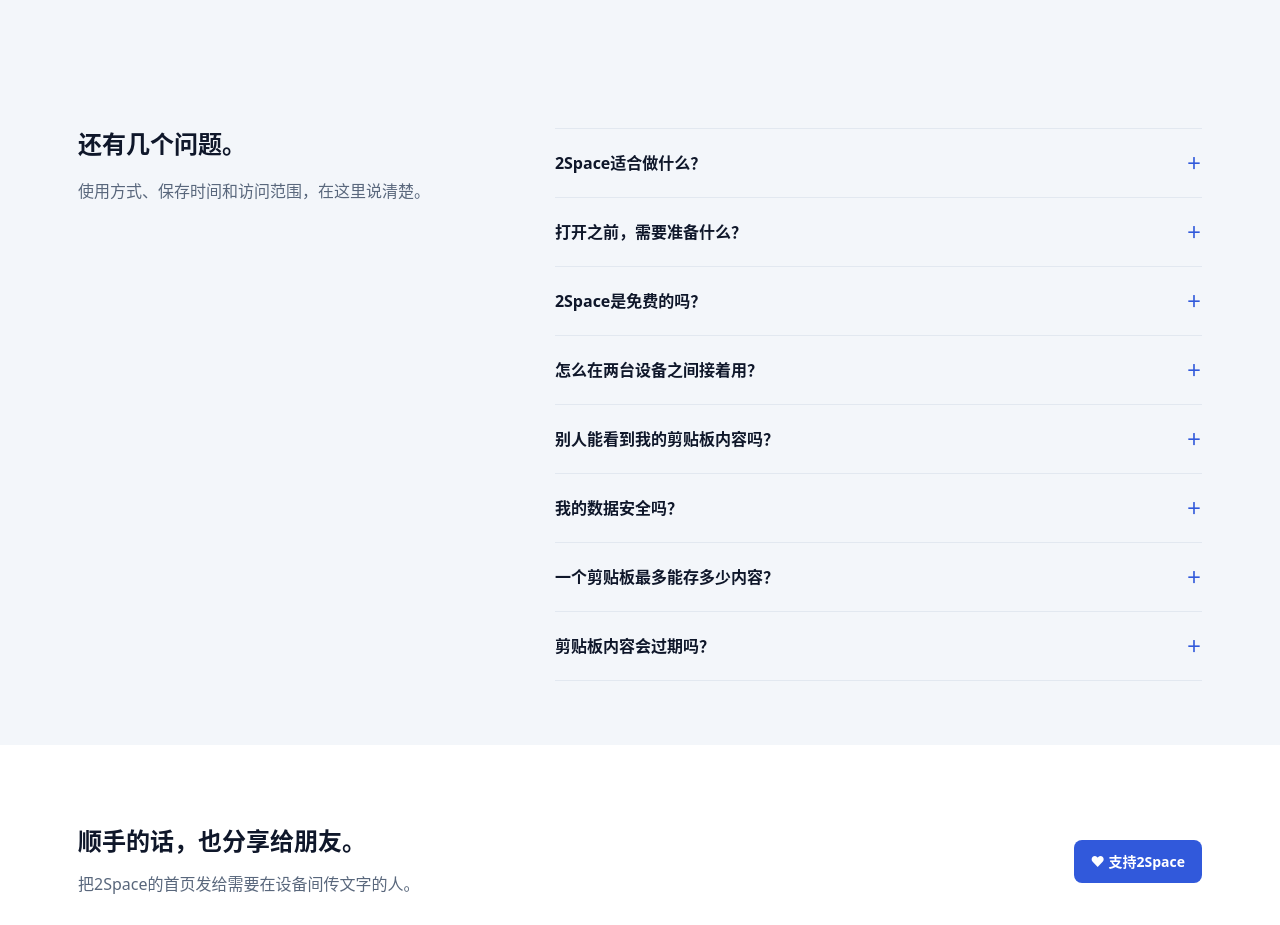
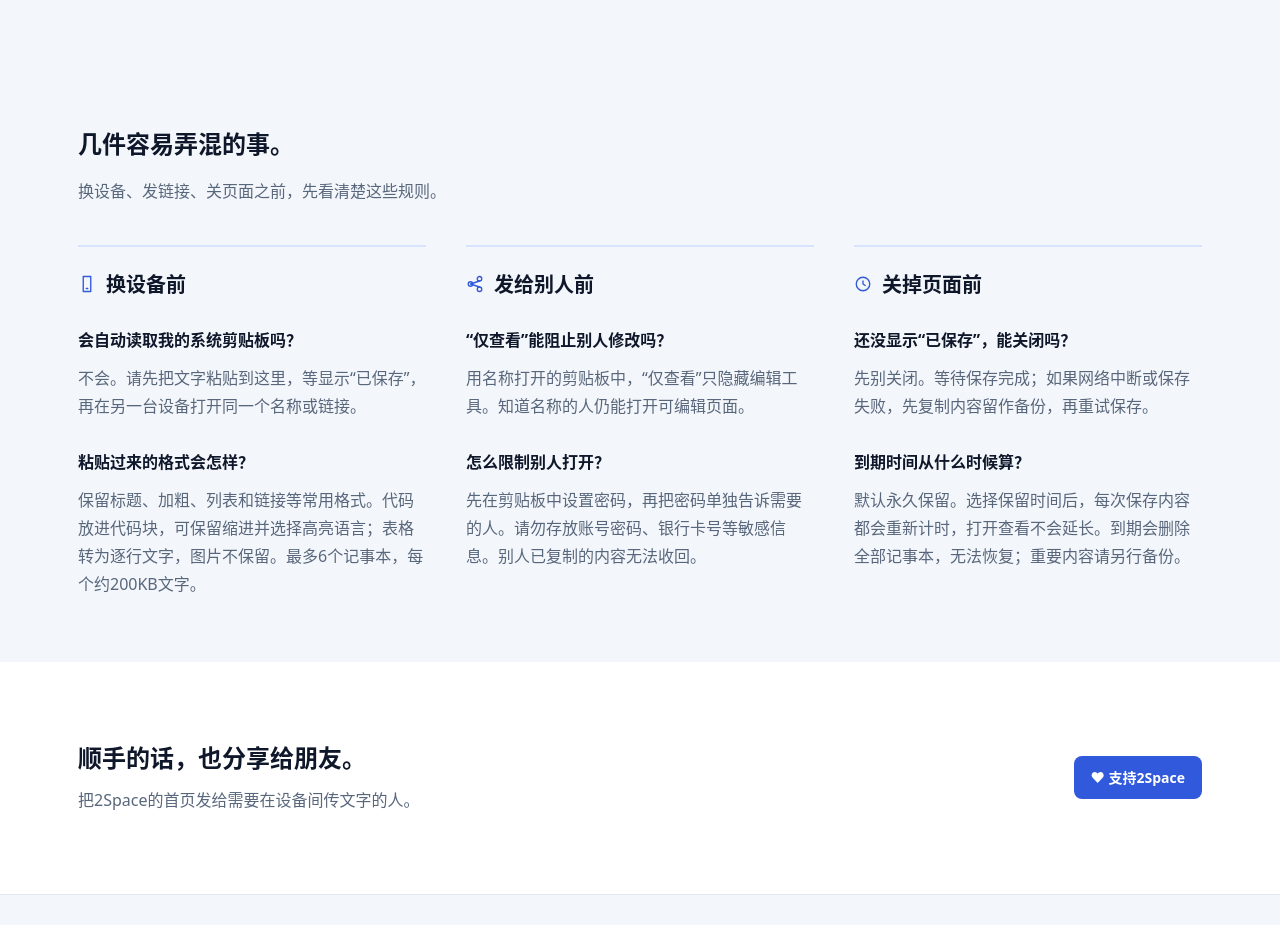
Before and after one commit to xiongwei-git/2Space, a React (Vite) app in the folder apps/web/: page / in a window 1280 px wide. Shown: the part 2660-3585 px from the top of the page. Built offline with nearby package versions, Linux system fonts and the light colour scheme.

Commit message:
fix: prevent empty code hint overlap and rewrite usage guide

```diff
--- a/apps/web/src/Editor.tsx
+++ b/apps/web/src/Editor.tsx
@@ -70,6 +70,13 @@ export default function Editor({
     if (editor) setEditorReadOnly(editor, readOnly);
   }, [editor, readOnly]);
   if (!editor) return <div className="editor-loading">正在打开笔记…</div>;
+  // An empty code block (or heading/list) is intentional structure, not the
+  // untouched text canvas. Never paint the text hint over its NodeView controls.
+  const showTextHint =
+    !readOnly &&
+    editor.isEmpty &&
+    editor.state.doc.childCount === 1 &&
+    editor.state.doc.firstChild?.type.name === "paragraph";
   const tool = (
     label: string,
     title: string,
@@ -147,7 +154,7 @@ export default function Editor({
       )}
       <div className="editor-content">
         <EditorContent editor={editor} />
-        {!readOnly && editor.isEmpty && (
+        {showTextHint && (
           <div className="editor-placeholder" aria-hidden="true">
             在这里粘贴文字，或开始输入。代码可以放进「代码块」。
           </div>
--- a/apps/web/src/Home.tsx
+++ b/apps/web/src/Home.tsx
@@ -51,39 +51,49 @@ const cases = [
     "一段说明或几份笔记，用同一个链接一起分享。",
   ],
 ];
-const faqs = [
+const usageTopics = [
+  {
+    icon: "phone",
+    title: "换设备前",
+    items: [
       [
-    "2Space适合做什么？",
-    "在手机、电脑和平板之间传文字、网页片段或代码，也可以临时记下内容，再把链接分享给别人。",
+        "会自动读取我的系统剪贴板吗？",
+        "不会。请先把文字粘贴到这里，等显示“已保存”，再在另一台设备打开同一个名称或链接。",
       ],
       [
-    "打开之前，需要准备什么？",
-    "有浏览器就可以。不用注册、安装客户端或添加插件。",
+        "粘贴过来的格式会怎样？",
+        "保留标题、加粗、列表和链接等常用格式。代码放进代码块，可保留缩进并选择高亮语言；表格转为逐行文字，图片不保留。最多6个记事本，每个约200KB文字。",
+      ],
+    ],
+  },
+  {
+    icon: "share",
+    title: "发给别人前",
+    items: [
+      [
+        "“仅查看”能阻止别人修改吗？",
+        "用名称打开的剪贴板中，“仅查看”只隐藏编辑工具。知道名称的人仍能打开可编辑页面。",
       ],
       [
-    "2Space是免费的吗？",
-    "创建剪贴板、编辑、设置密码、分享链接、扫码打开和下载文字都可以直接使用。",
+        "怎么限制别人打开？",
+        "先在剪贴板中设置密码，再把密码单独告诉需要的人。请勿存放账号密码、银行卡号等敏感信息。别人已复制的内容无法收回。",
+      ],
+    ],
+  },
+  {
+    icon: "clock",
+    title: "关掉页面前",
+    items: [
+      [
+        "还没显示“已保存”，能关闭吗？",
+        "先别关闭。等待保存完成；如果网络中断或保存失败，先复制内容留作备份，再重试保存。",
       ],
       [
-    "怎么在两台设备之间接着用？",
-    "在第一台设备输入名称并粘贴内容，看到“已保存”后，在另一台设备打开相同链接，就能查看和复制。",
+        "到期时间从什么时候算？",
+        "默认永久保留。选择保留时间后，每次保存内容都会重新计时，打开查看不会延长。到期会删除全部记事本，无法恢复；重要内容请另行备份。",
       ],
-  [
-    "别人能看到我的剪贴板内容吗？",
-    "知道名称的人可以查看和修改。需要限制访问时，请设置密码。仅查看链接只提供阅读页面；知道名称的人仍能另行打开可编辑页面。原有独立链接继续保留原来的访问限制。",
     ],
-  [
-    "我的数据安全吗？",
-    "密码可以限制其他人打开剪贴板，但请勿存放账号密码、银行卡号等高度敏感信息。重要内容另行备份。删除后，别人已经复制的内容也无法收回。",
-  ],
-  [
-    "一个剪贴板最多能存多少内容？",
-    "最多6个记事本，每个约200KB文字。格式越复杂，可用字数越少；超出容量时会提示你拆分内容。",
-  ],
-  [
-    "剪贴板内容会过期吗？",
-    "默认永久保留，也可以选择30分钟至3年的保留时间。每次保存内容会重新计时；只打开查看，不会延长时间。到期后，整个剪贴板和其中的记事本都会删除。",
-  ],
+  },
 ];
 interface Props {
   busy: boolean;
@@ -375,20 +385,27 @@ export default function Home({
           </div>
         </section>
         <section className="home-section" id="faq">
-          <div className="home-container faq-layout">
+          <div className="home-container usage-guide">
             <div className="section-head">
-              <h2>还有几个问题。</h2>
-              <p>使用方式、保存时间和访问范围，在这里说清楚。</p>
+              <h2>几件容易弄混的事。</h2>
+              <p>换设备、发链接、关页面之前，先看清楚这些规则。</p>
             </div>
-            <div className="faq-list">
-              {faqs.map(([question, answer]) => (
-                <details key={question}>
-                  <summary>
-                    {question}
-                    <span aria-hidden="true">＋</span>
-                  </summary>
-                  <p>{answer}</p>
-                </details>
+            <div className="usage-guide-grid">
+              {usageTopics.map(({ icon, title, items }) => (
+                <article className="usage-topic" key={title}>
+                  <h3>
+                    <Icon name={icon} />
+                    {title}
+                  </h3>
+                  <dl>
+                    {items.map(([question, answer]) => (
+                      <div key={question}>
+                        <dt>{question}</dt>
+                        <dd>{answer}</dd>
+                      </div>
+                    ))}
+                  </dl>
+                </article>
               ))}
             </div>
           </div>
--- a/apps/web/src/home.css
+++ b/apps/web/src/home.css
@@ -264,8 +264,7 @@
   color: var(--muted);
   font-size: var(--font-size-body);
 }
-.how-layout,
-.faq-layout {
+.how-layout {
   display: grid;
   grid-template-columns: minmax(0, 0.85fr) minmax(0, 1.4fr);
   gap: 84px;
@@ -436,38 +435,63 @@
   border-top: 1px solid var(--border);
   min-width: 0;
 }
-.faq-list {
+.usage-guide > .section-head {
+  margin-bottom: 40px;
+}
+.usage-guide-grid {
+  display: grid;
+  grid-template-columns: repeat(3, minmax(0, 1fr));
+  gap: 40px;
+}
+.usage-topic {
   min-width: 0;
-  border-top: 1px solid var(--border);
+  border-top: 2px solid var(--brand-100);
+  padding-top: 24px;
 }
-.faq-list details {
-  border-bottom: 1px solid var(--border);
-}
-.faq-list summary {
+.usage-topic h3 {
   display: flex;
   align-items: center;
-  justify-content: space-between;
-  gap: 20px;
-  padding-block: 20px;
-  list-style: none;
-  cursor: pointer;
+  gap: 10px;
+  margin: 0 0 28px;
+  font-size: var(--font-size-heading);
+  font-weight: var(--font-weight-strong);
+  line-height: var(--line-height-heading);
+}
+.usage-topic h3 .icon {
+  color: var(--color-action);
+}
+.usage-topic dl {
+  margin: 0;
+}
+.usage-topic dl > div + div {
+  margin-top: 28px;
+}
+.usage-topic dt {
+  margin: 0 0 10px;
   font-size: var(--font-size-body);
+  line-height: var(--line-height-body);
   font-weight: var(--font-weight-strong);
 }
-.faq-list summary::-webkit-details-marker {
-  display: none;
-}
-.faq-list summary > span {
-  flex: none;
-  color: var(--color-action);
-}
-.faq-list details[open] summary > span {
-  transform: rotate(45deg);
-}
-.faq-list p {
-  margin: 0 0 24px;
+.usage-topic dd {
+  margin: 0;
   color: var(--muted);
   font-size: var(--font-size-body);
+  line-height: var(--line-height-body);
+}
+@media (max-width: 800px) {
+  .usage-guide-grid {
+    grid-template-columns: minmax(0, 1fr);
+    gap: 32px;
+  }
+  .usage-guide > .section-head {
+    margin-bottom: 28px;
+  }
+  .usage-topic h3 {
+    margin-bottom: 20px;
+  }
+  .usage-topic dl > div + div {
+    margin-top: 20px;
+  }
 }
 .support-card {
   display: flex;
@@ -559,8 +583,7 @@
   .form-actions .btn {
     width: 100%;
   }
-  .how-layout,
-  .faq-layout {
+  .how-layout {
     gap: 40px;
   }
   .features {
@@ -609,8 +632,7 @@
     padding-block: 44px;
     scroll-margin-top: 88px;
   }
-  .how-layout,
-  .faq-layout {
+  .how-layout {
     grid-template-columns: minmax(0, 1fr);
     gap: 32px;
   }
```
Also changed, not shown: 3 other files (tests, documents, lock files or other folders). Lines whose indentation alone changed are shown as unchanged.
